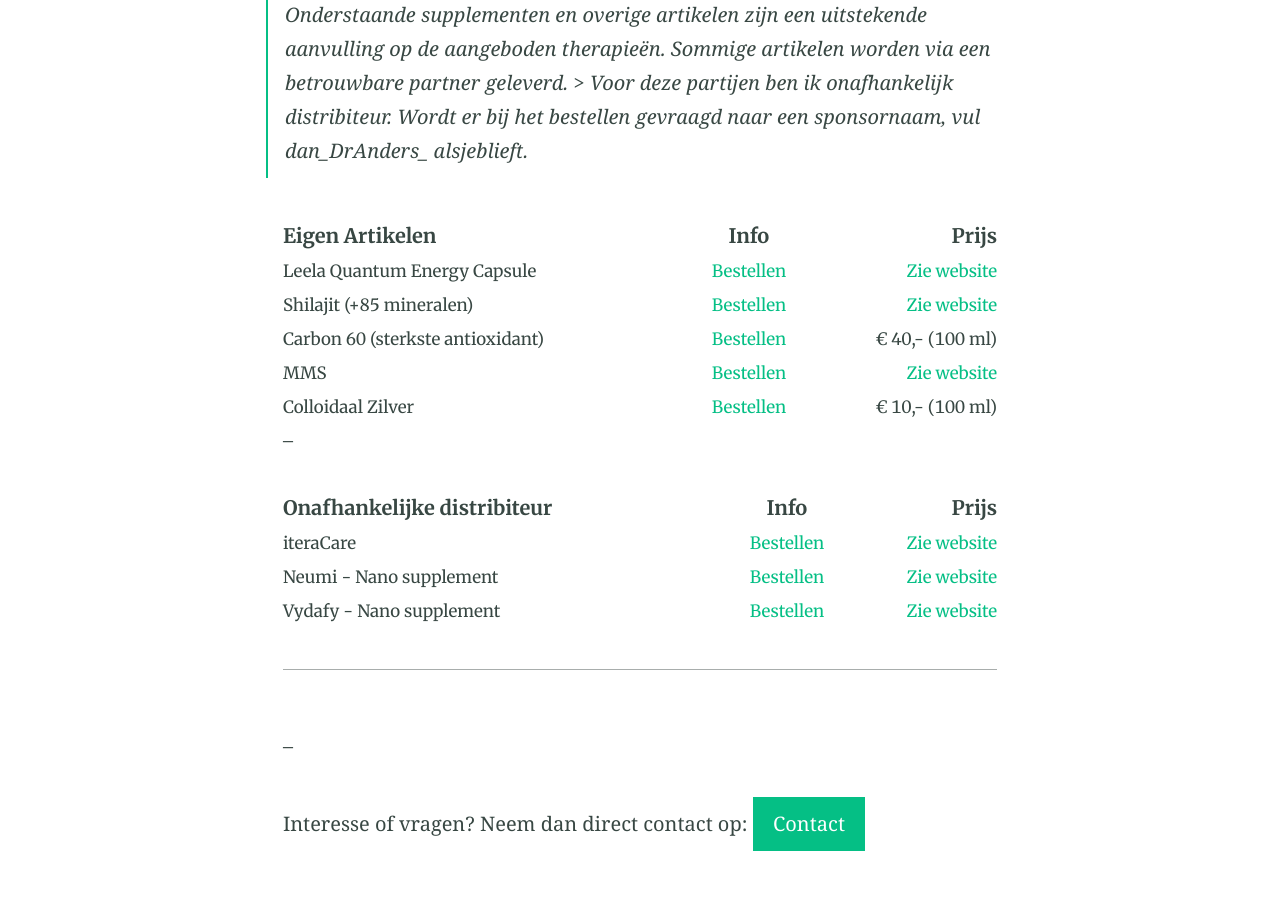
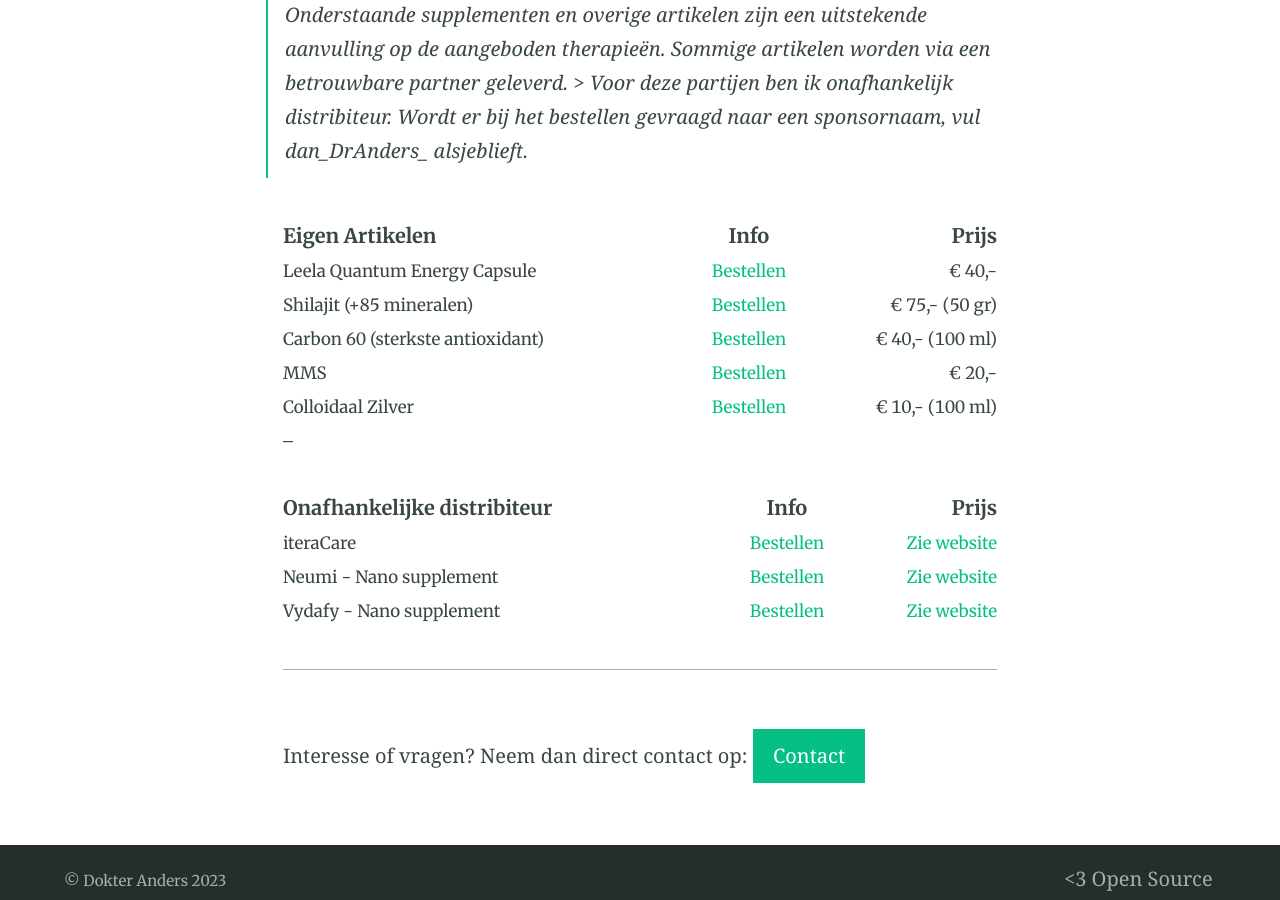
Before and after one commit to dokteranders/dokteranders.com, a Jekyll site: the page built from behandelingen.md, in a window 1280 px wide and 900 px high, scrolled down 1006 px. Built offline with Jekyll 4.4.1, drawn with Linux system fonts in a browser that asks for light colours.

Commit message:
Update behandelingen.md

```diff
--- a/behandelingen.md
+++ b/behandelingen.md
@@ -22,10 +22,10 @@
 
 | **Eigen Artikelen** | **Info** | **Prijs** |
 |--------|:-------:|-------:|
-| Leela Quantum Energy Capsule | [Bestellen](https://www.thzforyou.nl/producten-thz/) | [Zie website](https://vidafyglobal.com/dranders)
-| Shilajit (+85 mineralen) | [Bestellen](https://dokteranders.neumi.com/) | [Zie website](https://dokteranders.neumie.com/)
+| Leela Quantum Energy Capsule | [Bestellen](https://www.thzforyou.nl/producten-thz/) | € 40,-
+| Shilajit (+85 mineralen) | [Bestellen](https://dokteranders.neumi.com/) | € 75,- (50 gr)
 | Carbon 60 (sterkste antioxidant) | [Bestellen](#/contact/) | € 40,- (100 ml)
-| MMS | [Bestellen](https://vidafyglobal.com/dranders) | [Zie website](https://vidafyglobal.com/dranders)
+| MMS | [Bestellen](https://vidafyglobal.com/dranders) | € 20,-
 | Colloidaal Zilver | [Bestellen](#/contact/)  | € 10,- (100 ml)
 
 --
@@ -37,7 +37,6 @@
 | Vydafy - Nano supplement | [Bestellen](https://vidafyglobal.com/dranders) | [Zie website](https://vidafyglobal.com/dranders)
 
 ---
---
 
 Interesse of vragen? Neem dan direct contact op:
 {% include button.html text="Contact" link="/contact/" %}
```
